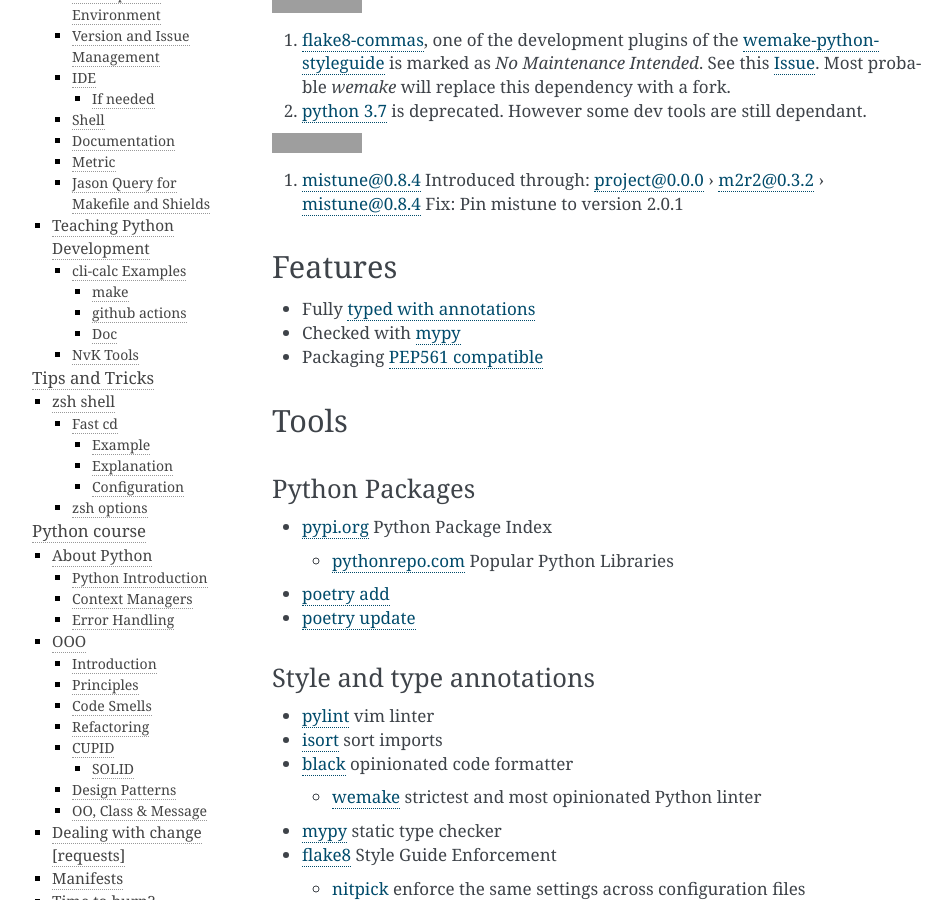
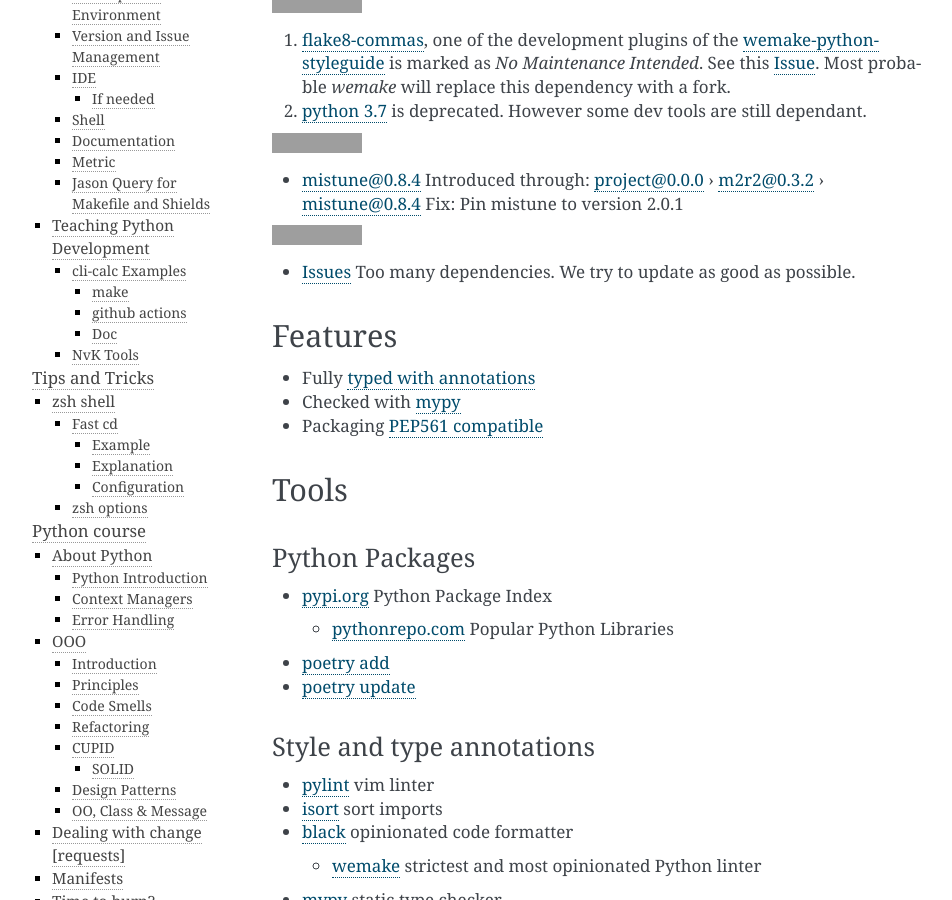
Before and after one commit to cruisen/cli-calc, a Sphinx documentation site: the page built from docs/extras/develop.md, in a window 1280 px wide and 900 px high, scrolled down 578 px. Shown: the whole window, without its empty margins (148-1100 px from the left). Built offline with Sphinx 7.4.7, drawn with Linux system fonts in a browser that asks for light colours; grey boxes are pictures that could not be loaded.

Commit message:
adds details for outdated requirements

```diff
--- a/docs/extras/develop.md
+++ b/docs/extras/develop.md
@@ -81,9 +81,15 @@ PR's are Welcome!
 
 [![Snyk Vulnerabilities](https://img.shields.io/snyk/vulnerabilities/github/cruisen/cli-calc/.requirements/dev/requirements.txt)](https://app.snyk.io/org/cruisen)
 
-1. [mistune@0.8.4](https://app.snyk.io/org/cruisen/project/9ba152b5-1687-45c1-82ab-d85eadb74748)
-   Introduced through: project@0.0.0 › m2r2@0.3.2 › mistune@0.8.4
-   Fix: Pin mistune to version 2.0.1
+* [mistune@0.8.4](https://app.snyk.io/org/cruisen/project/9ba152b5-1687-45c1-82ab-d85eadb74748)
+  Introduced through: project@0.0.0 › m2r2@0.3.2 › mistune@0.8.4
+  Fix: Pin mistune to version 2.0.1
+
+[![Requirements Status](https://requires.io/github/cruisen/cli-calc/requirements.svg?branch=main)](https://requires.io/github/cruisen/cli-calc/requirements/?branch=main)
+
+* [Issues](https://requires.io/github/cruisen/cli-calc/requirements/?branch=main)
+  Too many dependencies. We try to update as good as possible.
+
 
 ## Features
 
```
Also changed, not shown: 5 other files.
